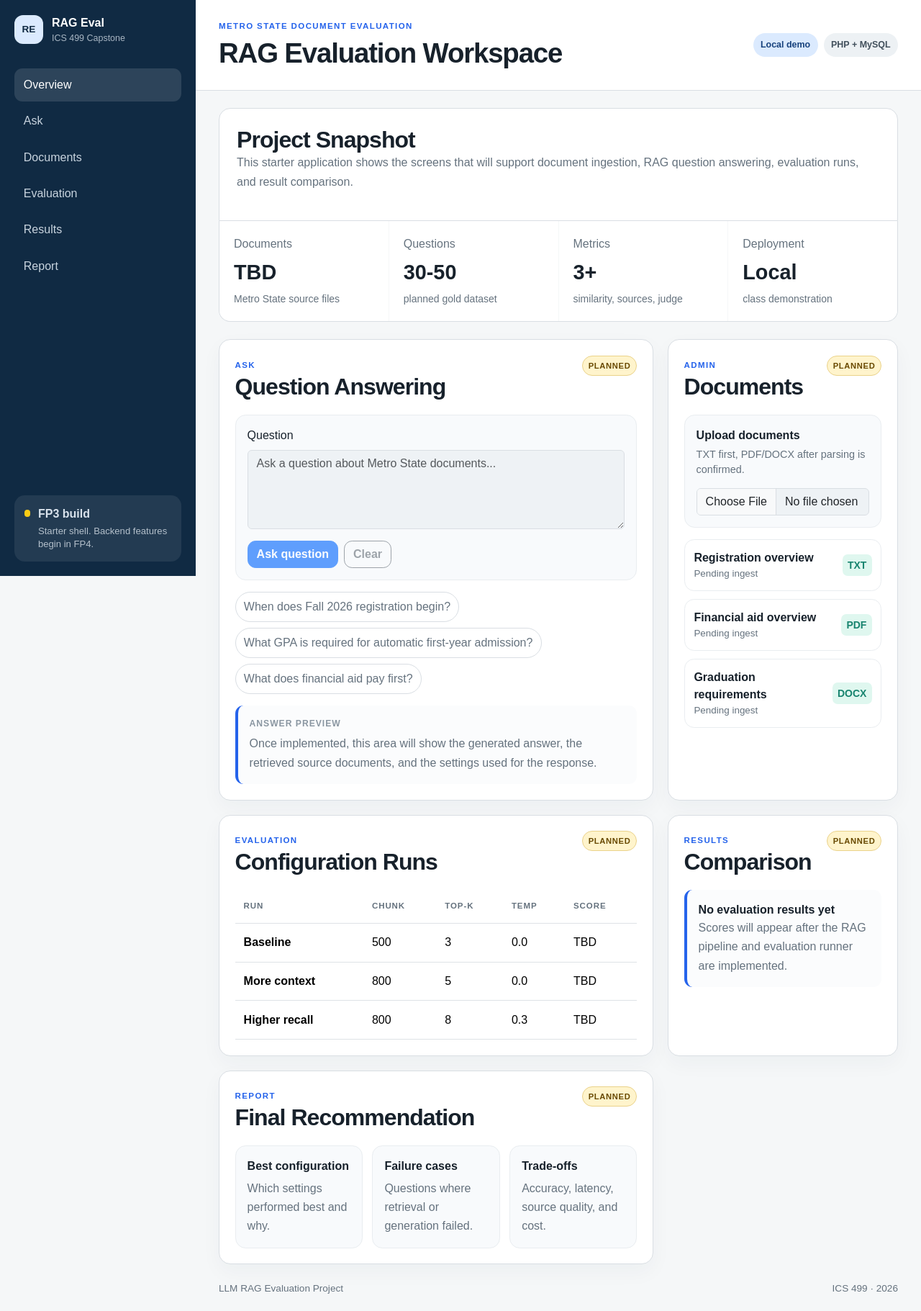
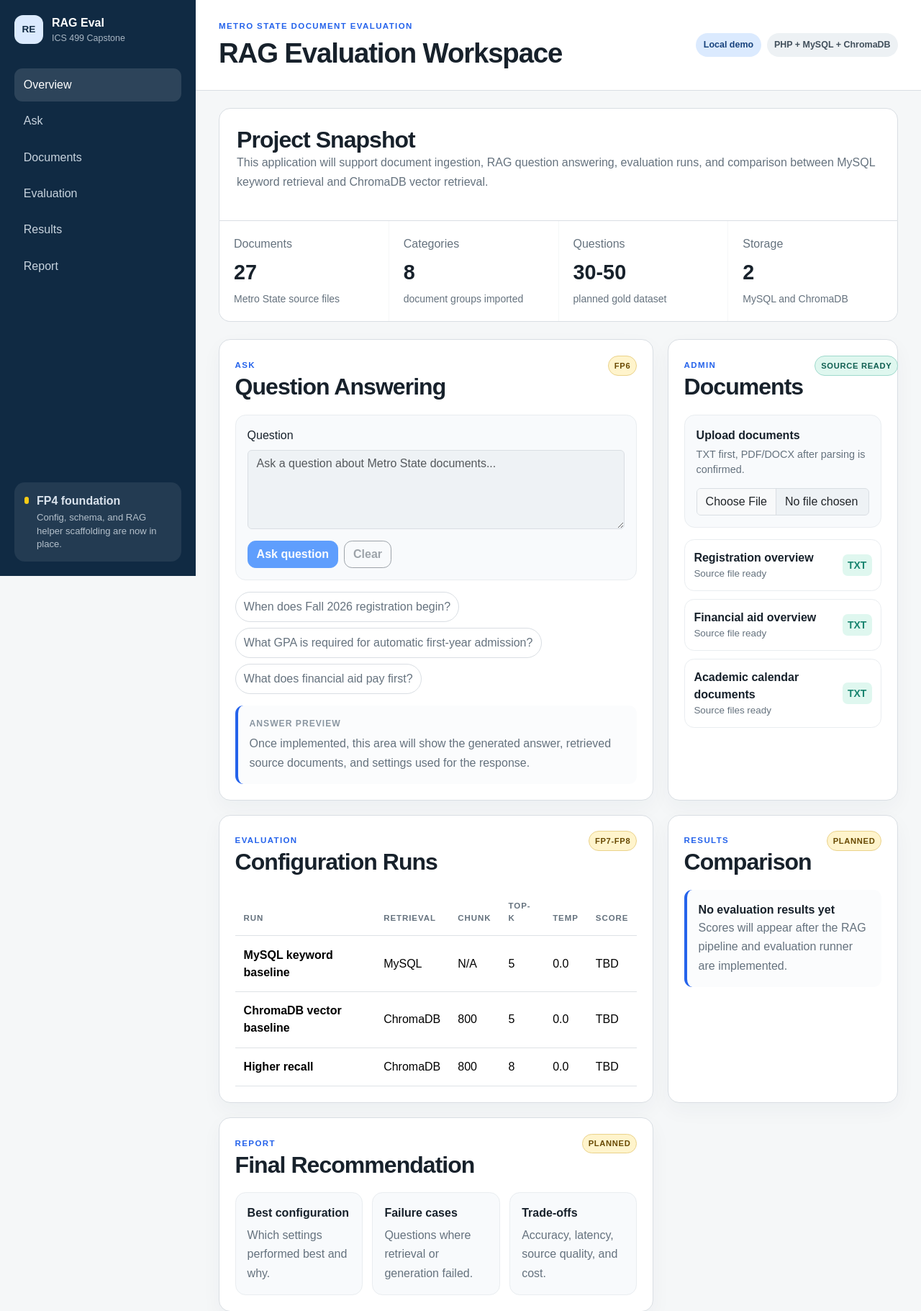
Before and after one commit to sjasthi/llm-rag-evals, a PHP site: page / in a window 1280 px wide. Shown: the top 1821 px of the page at 72% size. Before the commit the page ends 1797 px from the top, so only its background shows below. Run offline with PHP 8.4, Linux system fonts and the light colour scheme.

Commit message:
Add FP4 backend foundation

```diff
--- a/assets/css/styles.css
+++ b/assets/css/styles.css
@@ -275,6 +275,13 @@ body {
     border-radius: 999px;
 }
 
+.status-ready {
+    color: #0f5f51;
+    background: #dff7ef;
+    border: 1px solid #9fd9cc;
+    border-radius: 999px;
+}
+
 .chat-card,
 .upload-dropzone {
     padding: 1rem;
--- /dev/null
+++ b/includes/footer.php
@@ -0,0 +1,20 @@
+        <footer class="app-footer">
+            <span>LLM RAG Evaluation Project</span>
+            <span>ICS 499 &middot; <?= htmlspecialchars((string) date('Y'), ENT_QUOTES, 'UTF-8') ?></span>
+        </footer>
+    </div>
+</div>
+
+<script
+    src="https://code.jquery.com/jquery-3.7.1.min.js"
+    integrity="sha256-/JqT3SQfawRcv/BIHPThkBvs0OEvtFFmqPF/lYI/Cxo="
+    crossorigin="anonymous"
+></script>
+<script
+    src="https://cdn.jsdelivr.net/npm/bootstrap@5.3.3/dist/js/bootstrap.bundle.min.js"
+    integrity="sha384-YvpcrYf0tY3lHB60NNkmXc5s9fDVZLESaAA55NDzOxhy9GkcIdslK1eN7N6jIeHz"
+    crossorigin="anonymous"
+></script>
+<script src="assets/js/app.js"></script>
+</body>
+</html>
--- /dev/null
+++ b/includes/header.php
@@ -0,0 +1,26 @@
+<?php
+
+$pageTitle = $pageTitle ?? 'RAG Evaluation App | ICS 499';
+$metaDescription = $metaDescription
+    ?? 'Starter application shell for evaluating RAG configurations with Metro State documents.';
+?>
+<!doctype html>
+<html lang="en">
+<head>
+    <meta charset="utf-8">
+    <meta name="viewport" content="width=device-width, initial-scale=1">
+    <meta
+        name="description"
+        content="<?= htmlspecialchars($metaDescription, ENT_QUOTES, 'UTF-8') ?>"
+    >
+    <title><?= htmlspecialchars($pageTitle, ENT_QUOTES, 'UTF-8') ?></title>
+    <link
+        href="https://cdn.jsdelivr.net/npm/bootstrap@5.3.3/dist/css/bootstrap.min.css"
+        rel="stylesheet"
+        integrity="sha384-QWTKZyjpPEjISv5WaRU9OFeRpok6YctnYmDr5pNlyT2bRjXh0JMhjY6hW+ALEwIH"
+        crossorigin="anonymous"
+    >
+    <link rel="stylesheet" href="assets/css/styles.css">
+</head>
+<body class="app-body">
+    <a class="skip-link" href="#main-content">Skip to main content</a>
--- /dev/null
+++ b/includes/nav.php
@@ -0,0 +1,26 @@
+<aside class="app-sidebar" aria-label="Application navigation">
+    <a class="app-brand" href="index.php">
+        <span class="brand-mark">RE</span>
+        <span>
+            <strong>RAG Eval</strong>
+            <small>ICS 499 Capstone</small>
+        </span>
+    </a>
+
+    <nav class="side-nav">
+        <a class="active" href="#overview">Overview</a>
+        <a href="#ask">Ask</a>
+        <a href="#documents">Documents</a>
+        <a href="#evaluation">Evaluation</a>
+        <a href="#results">Results</a>
+        <a href="#report">Report</a>
+    </nav>
+
+    <div class="sidebar-note">
+        <span class="status-dot"></span>
+        <div>
+            <strong>FP4 foundation</strong>
+            <p>Config, schema, and RAG helper scaffolding are now in place.</p>
+        </div>
+    </div>
+</aside>
--- a/index.php
+++ b/index.php
@@ -1,5 +1,35 @@
 <?php
-$currentYear = date('Y');
+
+declare(strict_types=1);
+
+$pageTitle = 'RAG Evaluation Workspace | ICS 499';
+$documentRoot = __DIR__ . '/data/metrostate_documents';
+
+function h(string $value): string
+{
+    return htmlspecialchars($value, ENT_QUOTES, 'UTF-8');
+}
+
+function sourceDocumentStats(string $documentRoot): array
+{
+    if (!is_dir($documentRoot)) {
+        return ['document_count' => 0, 'category_count' => 0];
+    }
+
+    $documents = glob($documentRoot . '/*/*.txt') ?: [];
+    $categories = [];
+
+    foreach ($documents as $document) {
+        $categories[basename(dirname($document))] = true;
+    }
+
+    return [
+        'document_count' => count($documents),
+        'category_count' => count($categories),
+    ];
+}
+
+$sourceStats = sourceDocumentStats($documentRoot);
 
 $sampleQuestions = [
     'When does Fall 2026 registration begin?',
@@ -8,65 +38,42 @@ $sampleQuestions = [
 ];
 
 $plannedDocuments = [
-    ['title' => 'Registration overview', 'type' => 'TXT', 'status' => 'Pending ingest'],
-    ['title' => 'Financial aid overview', 'type' => 'PDF', 'status' => 'Pending ingest'],
-    ['title' => 'Graduation requirements', 'type' => 'DOCX', 'status' => 'Pending ingest'],
+    ['title' => 'Registration overview', 'type' => 'TXT', 'status' => 'Source file ready'],
+    ['title' => 'Financial aid overview', 'type' => 'TXT', 'status' => 'Source file ready'],
+    ['title' => 'Academic calendar documents', 'type' => 'TXT', 'status' => 'Source files ready'],
 ];
 
 $plannedRuns = [
-    ['name' => 'Baseline', 'chunk_size' => 500, 'top_k' => 3, 'temperature' => '0.0', 'score' => 'TBD'],
-    ['name' => 'More context', 'chunk_size' => 800, 'top_k' => 5, 'temperature' => '0.0', 'score' => 'TBD'],
-    ['name' => 'Higher recall', 'chunk_size' => 800, 'top_k' => 8, 'temperature' => '0.3', 'score' => 'TBD'],
+    [
+        'name' => 'MySQL keyword baseline',
+        'retrieval' => 'MySQL',
+        'chunk_size' => 'N/A',
+        'top_k' => 5,
+        'temperature' => '0.0',
+        'score' => 'TBD',
+    ],
+    [
+        'name' => 'ChromaDB vector baseline',
+        'retrieval' => 'ChromaDB',
+        'chunk_size' => 800,
+        'top_k' => 5,
+        'temperature' => '0.0',
+        'score' => 'TBD',
+    ],
+    [
+        'name' => 'Higher recall',
+        'retrieval' => 'ChromaDB',
+        'chunk_size' => 800,
+        'top_k' => 8,
+        'temperature' => '0.0',
+        'score' => 'TBD',
+    ],
 ];
+
+require __DIR__ . '/includes/header.php';
 ?>
-<!doctype html>
-<html lang="en">
-<head>
-    <meta charset="utf-8">
-    <meta name="viewport" content="width=device-width, initial-scale=1">
-    <meta
-        name="description"
-        content="Starter application shell for evaluating RAG configurations with Metro State documents."
-    >
-    <title>RAG Evaluation App | ICS 499</title>
-    <link
-        href="https://cdn.jsdelivr.net/npm/bootstrap@5.3.3/dist/css/bootstrap.min.css"
-        rel="stylesheet"
-        integrity="sha384-QWTKZyjpPEjISv5WaRU9OFeRpok6YctnYmDr5pNlyT2bRjXh0JMhjY6hW+ALEwIH"
-        crossorigin="anonymous"
-    >
-    <link rel="stylesheet" href="assets/css/styles.css">
-</head>
-<body class="app-body">
-    <a class="skip-link" href="#main-content">Skip to main content</a>
-
 <div class="app-shell">
-        <aside class="app-sidebar" aria-label="Application navigation">
-            <a class="app-brand" href="index.php">
-                <span class="brand-mark">RE</span>
-                <span>
-                    <strong>RAG Eval</strong>
-                    <small>ICS 499 Capstone</small>
-                </span>
-            </a>
-
-            <nav class="side-nav">
-                <a class="active" href="#overview">Overview</a>
-                <a href="#ask">Ask</a>
-                <a href="#documents">Documents</a>
-                <a href="#evaluation">Evaluation</a>
-                <a href="#results">Results</a>
-                <a href="#report">Report</a>
-            </nav>
-
-            <div class="sidebar-note">
-                <span class="status-dot"></span>
-                <div>
-                    <strong>FP3 build</strong>
-                    <p>Starter shell. Backend features begin in FP4.</p>
-                </div>
-            </div>
-        </aside>
+    <?php require __DIR__ . '/includes/nav.php'; ?>
 
     <div class="app-main">
         <header class="topbar">
@@ -76,7 +83,7 @@ $plannedRuns = [
             </div>
             <div class="topbar-actions">
                 <span class="pill">Local demo</span>
-                    <span class="pill muted">PHP + MySQL</span>
+                <span class="pill muted">PHP + MySQL + ChromaDB</span>
             </div>
         </header>
 
@@ -86,8 +93,9 @@ $plannedRuns = [
                     <div>
                         <h2>Project Snapshot</h2>
                         <p>
-                                This starter application shows the screens that will support document
-                                ingestion, RAG question answering, evaluation runs, and result comparison.
+                            This application will support document ingestion, RAG question answering,
+                            evaluation runs, and comparison between MySQL keyword retrieval and
+                            ChromaDB vector retrieval.
                         </p>
                     </div>
                 </div>
@@ -95,8 +103,13 @@ $plannedRuns = [
                 <div class="stat-grid">
                     <article class="stat-card">
                         <span>Documents</span>
-                            <strong>TBD</strong>
+                        <strong><?= h((string) $sourceStats['document_count']) ?></strong>
                         <small>Metro State source files</small>
+                    </article>
+                    <article class="stat-card">
+                        <span>Categories</span>
+                        <strong><?= h((string) $sourceStats['category_count']) ?></strong>
+                        <small>document groups imported</small>
                     </article>
                     <article class="stat-card">
                         <span>Questions</span>
@@ -104,14 +117,9 @@ $plannedRuns = [
                         <small>planned gold dataset</small>
                     </article>
                     <article class="stat-card">
-                            <span>Metrics</span>
-                            <strong>3+</strong>
-                            <small>similarity, sources, judge</small>
-                        </article>
-                        <article class="stat-card">
-                            <span>Deployment</span>
-                            <strong>Local</strong>
-                            <small>class demonstration</small>
+                        <span>Storage</span>
+                        <strong>2</strong>
+                        <small>MySQL and ChromaDB</small>
                     </article>
                 </div>
             </section>
@@ -123,7 +131,7 @@ $plannedRuns = [
                             <span class="panel-kicker">Ask</span>
                             <h2>Question Answering</h2>
                         </div>
-                            <span class="status status-planned">Planned</span>
+                        <span class="status status-planned">FP6</span>
                     </div>
 
                     <div class="chat-card">
@@ -143,15 +151,15 @@ $plannedRuns = [
 
                     <div class="suggestions" aria-label="Sample questions">
                         <?php foreach ($sampleQuestions as $question): ?>
-                                <button type="button" disabled><?= htmlspecialchars($question, ENT_QUOTES, 'UTF-8') ?></button>
+                            <button type="button" disabled><?= h($question) ?></button>
                         <?php endforeach; ?>
                     </div>
 
                     <div class="answer-preview">
                         <span class="preview-label">Answer preview</span>
                         <p>
-                                Once implemented, this area will show the generated answer, the
-                                retrieved source documents, and the settings used for the response.
+                            Once implemented, this area will show the generated answer, retrieved
+                            source documents, and settings used for the response.
                         </p>
                     </div>
                 </section>
@@ -162,7 +170,7 @@ $plannedRuns = [
                             <span class="panel-kicker">Admin</span>
                             <h2>Documents</h2>
                         </div>
-                            <span class="status status-planned">Planned</span>
+                        <span class="status status-ready">Source ready</span>
                     </div>
 
                     <div class="upload-dropzone">
@@ -175,10 +183,10 @@ $plannedRuns = [
                         <?php foreach ($plannedDocuments as $document): ?>
                             <article class="list-item">
                                 <div>
-                                        <strong><?= htmlspecialchars($document['title'], ENT_QUOTES, 'UTF-8') ?></strong>
-                                        <span><?= htmlspecialchars($document['status'], ENT_QUOTES, 'UTF-8') ?></span>
+                                    <strong><?= h($document['title']) ?></strong>
+                                    <span><?= h($document['status']) ?></span>
                                 </div>
-                                    <small><?= htmlspecialchars($document['type'], ENT_QUOTES, 'UTF-8') ?></small>
+                                <small><?= h($document['type']) ?></small>
                             </article>
                         <?php endforeach; ?>
                     </div>
@@ -190,7 +198,7 @@ $plannedRuns = [
                             <span class="panel-kicker">Evaluation</span>
                             <h2>Configuration Runs</h2>
                         </div>
-                            <span class="status status-planned">Planned</span>
+                        <span class="status status-planned">FP7-FP8</span>
                     </div>
 
                     <div class="table-responsive">
@@ -198,6 +206,7 @@ $plannedRuns = [
                             <thead>
                                 <tr>
                                     <th scope="col">Run</th>
+                                    <th scope="col">Retrieval</th>
                                     <th scope="col">Chunk</th>
                                     <th scope="col">Top-K</th>
                                     <th scope="col">Temp</th>
@@ -207,11 +216,12 @@ $plannedRuns = [
                             <tbody>
                                 <?php foreach ($plannedRuns as $run): ?>
                                     <tr>
-                                            <th scope="row"><?= htmlspecialchars($run['name'], ENT_QUOTES, 'UTF-8') ?></th>
-                                            <td><?= htmlspecialchars((string) $run['chunk_size'], ENT_QUOTES, 'UTF-8') ?></td>
-                                            <td><?= htmlspecialchars((string) $run['top_k'], ENT_QUOTES, 'UTF-8') ?></td>
-                                            <td><?= htmlspecialchars($run['temperature'], ENT_QUOTES, 'UTF-8') ?></td>
-                                            <td><?= htmlspecialchars($run['score'], ENT_QUOTES, 'UTF-8') ?></td>
+                                        <th scope="row"><?= h($run['name']) ?></th>
+                                        <td><?= h($run['retrieval']) ?></td>
+                                        <td><?= h((string) $run['chunk_size']) ?></td>
+                                        <td><?= h((string) $run['top_k']) ?></td>
+                                        <td><?= h($run['temperature']) ?></td>
+                                        <td><?= h($run['score']) ?></td>
                                     </tr>
                                 <?php endforeach; ?>
                             </tbody>
@@ -261,23 +271,4 @@ $plannedRuns = [
             </div>
         </main>
 
-            <footer class="app-footer">
-                <span>LLM RAG Evaluation Project</span>
-                <span>ICS 499 · <?= htmlspecialchars($currentYear, ENT_QUOTES, 'UTF-8') ?></span>
-            </footer>
-        </div>
-    </div>
-
-    <script
-        src="https://code.jquery.com/jquery-3.7.1.min.js"
-        integrity="sha256-/JqT3SQfawRcv/BIHPThkBvs0OEvtFFmqPF/lYI/Cxo="
-        crossorigin="anonymous"
-    ></script>
-    <script
-        src="https://cdn.jsdelivr.net/npm/bootstrap@5.3.3/dist/js/bootstrap.bundle.min.js"
-        integrity="sha384-YvpcrYf0tY3lHB60NNkmXc5s9fDVZLESaAA55NDzOxhy9GkcIdslK1eN7N6jIeHz"
-        crossorigin="anonymous"
-    ></script>
-    <script src="assets/js/app.js"></script>
-</body>
-</html>
+<?php require __DIR__ . '/includes/footer.php'; ?>
--- /dev/null
+++ b/rag/requirements.txt
@@ -0,0 +1,5 @@
+chromadb>=0.5.0
+python-dotenv>=1.0.1
+openai>=1.35.0
+google-generativeai>=0.7.0
+anthropic>=0.30.0
```
Also changed, not shown: config/database.php (added, +37 -0 lines), config/env.php (added, +54 -0 lines), database/schema.sql (added, +123 -0 lines), 6 other files. Lines whose indentation alone changed are shown as unchanged.
